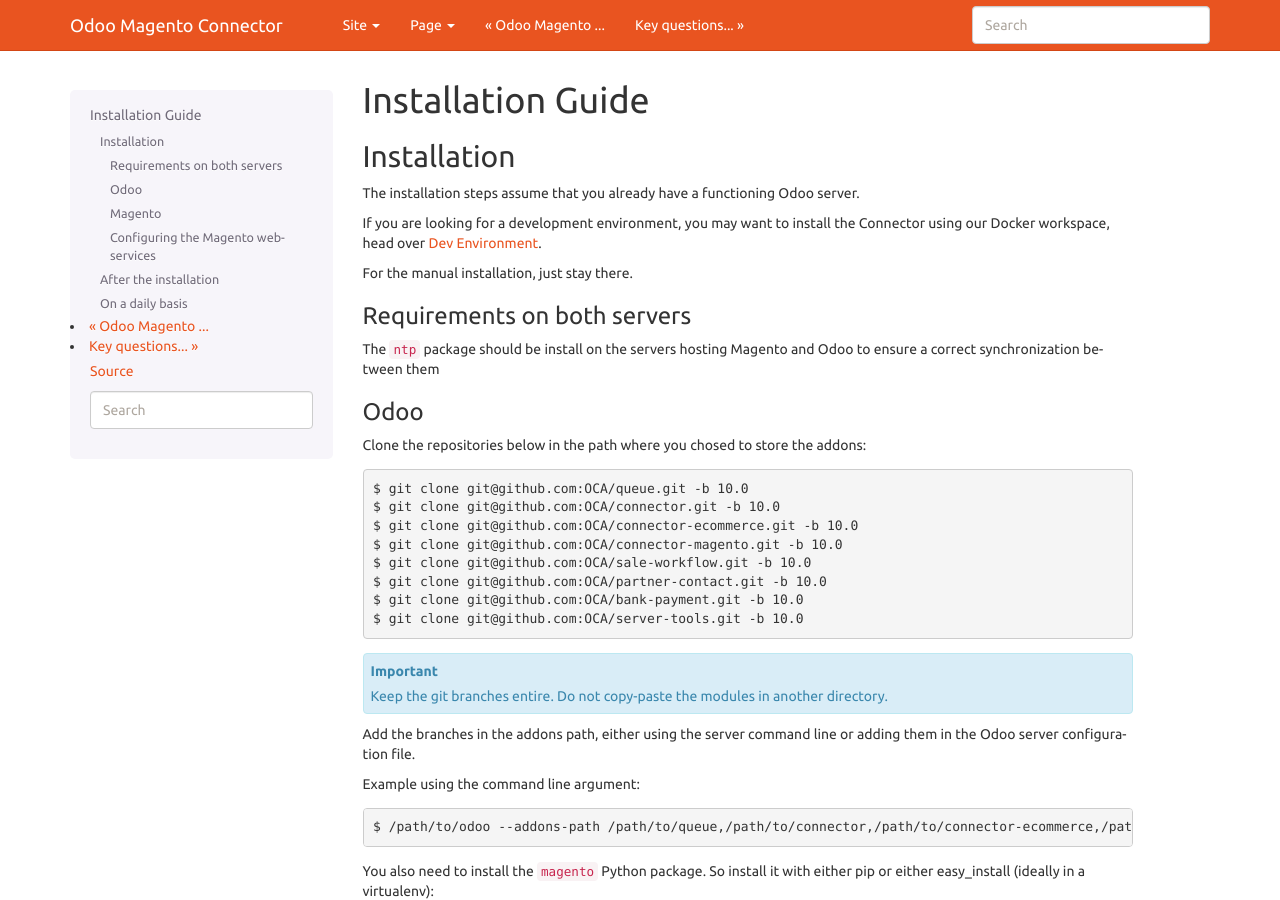
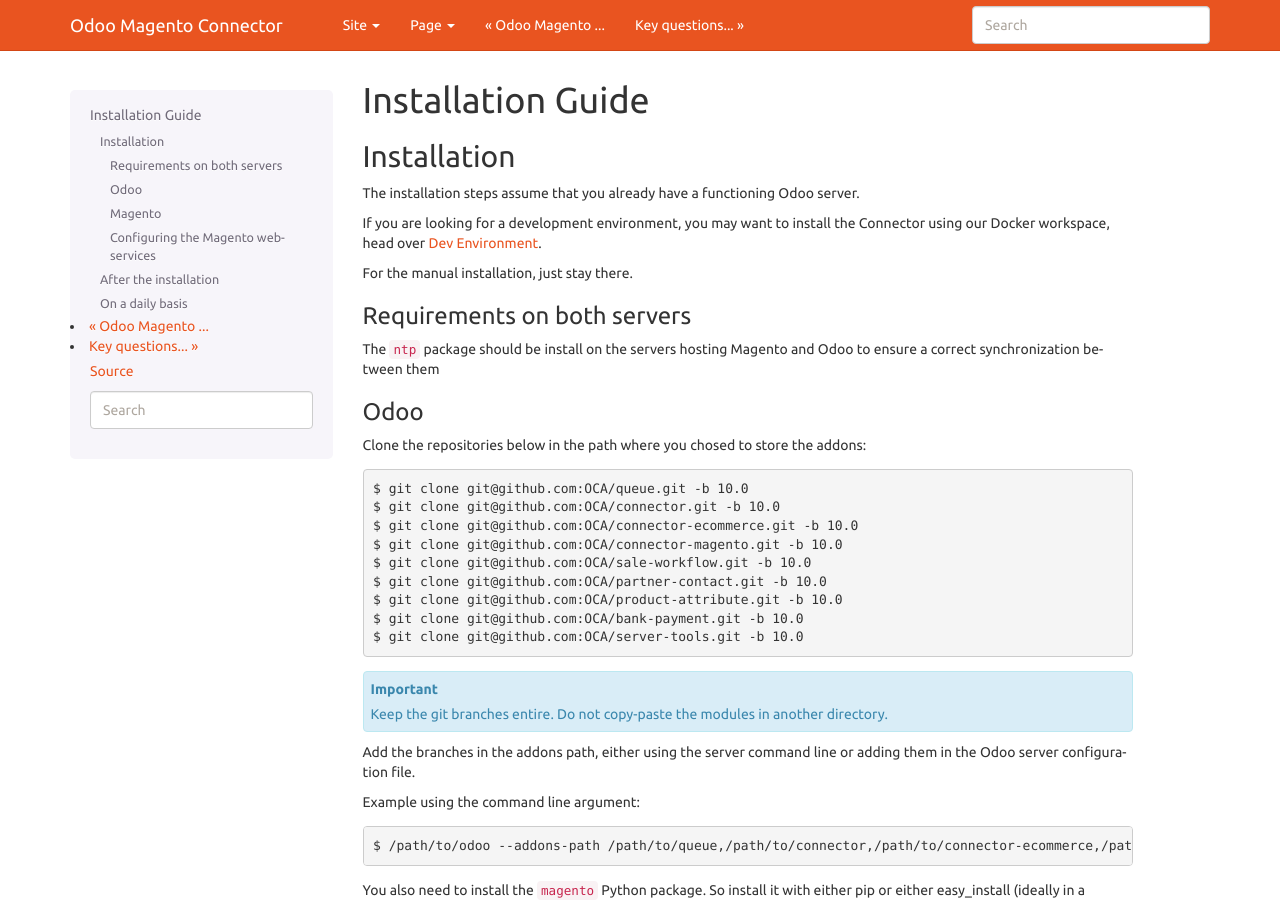
Before and after one commit to OCA/connector-magento, a Sphinx documentation site: the page built from connector_magento/doc/guides/installation_guide.rst, in a window 1280 px wide and 900 px high. Built offline with Sphinx 7.4.7, drawn with Linux system fonts in a browser that asks for light colours.

Commit message:
Add dependency on product_multi_category
I removed it earlier, but it is required when we import products

```diff
--- a/connector_magento/doc/guides/installation_guide.rst
+++ b/connector_magento/doc/guides/installation_guide.rst
@@ -34,6 +34,7 @@
     $ git clone git@github.com:OCA/connector-magento.git -b 10.0
     $ git clone git@github.com:OCA/sale-workflow.git -b 10.0
     $ git clone git@github.com:OCA/partner-contact.git -b 10.0
+    $ git clone git@github.com:OCA/product-attribute.git -b 10.0
     $ git clone git@github.com:OCA/bank-payment.git -b 10.0
     $ git clone git@github.com:OCA/server-tools.git -b 10.0
 
@@ -45,7 +46,7 @@
 
 Example using the command line argument::
 
-    $ /path/to/odoo --addons-path /path/to/queue,/path/to/connector,/path/to/connector-ecommerce,/path/to/connector-magento,/path/to/e-commerce,/path/to/sale-workflow,/path/to/partner-contact,/path/to/bank-payment,/path/to/server-tools
+    $ /path/to/odoo --addons-path /path/to/queue,/path/to/connector,/path/to/connector-ecommerce,/path/to/connector-magento,/path/to/e-commerce,/path/to/sale-workflow,/path/to/partner-contact,/path/to/product-attribute,/path/to/bank-payment,/path/to/server-tools
 
 You also need to install the ``magento`` Python package.
 So install it with either pip or either easy_install (ideally in a virtualenv)::
```
Also changed, not shown: 1 other file.
